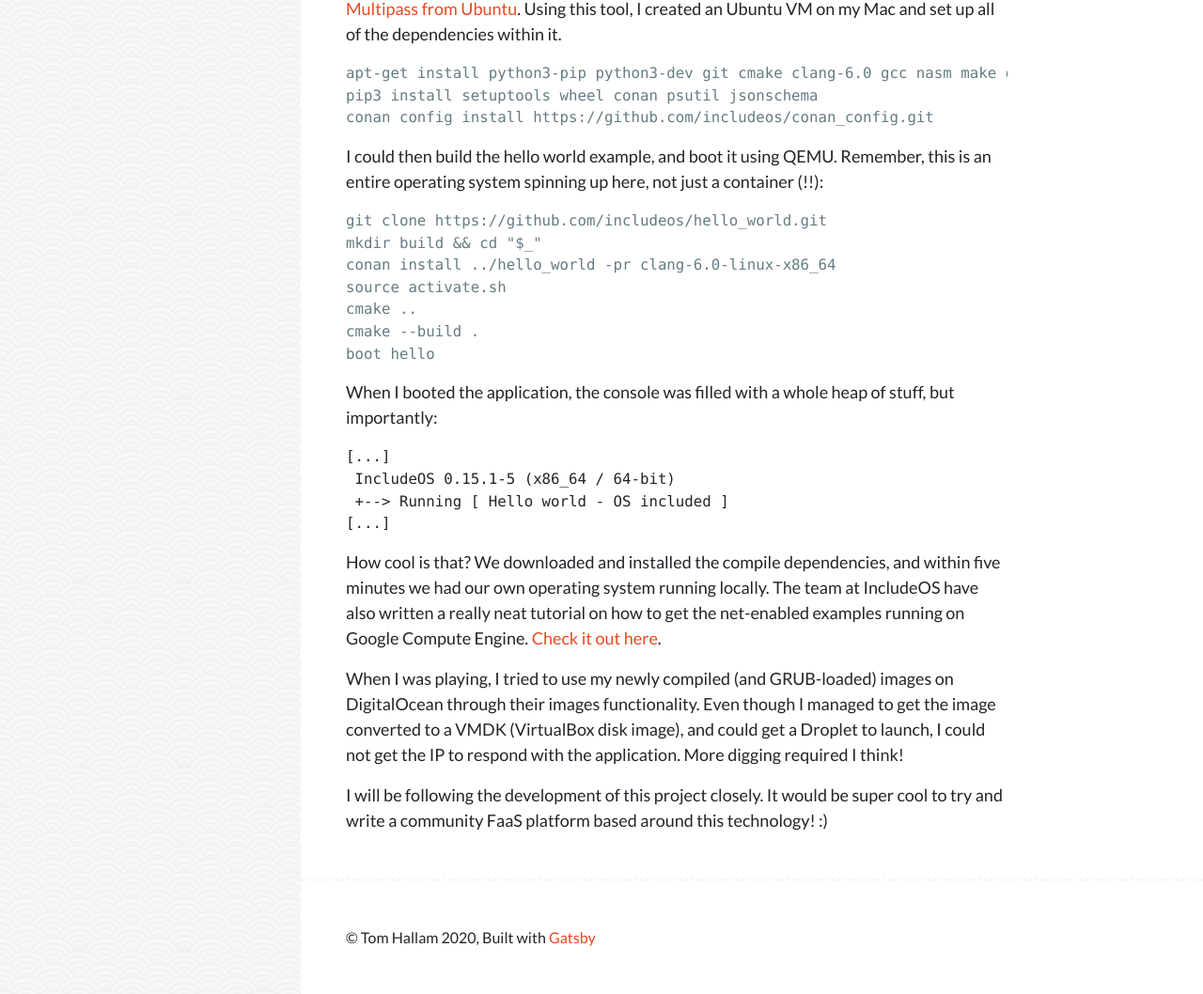
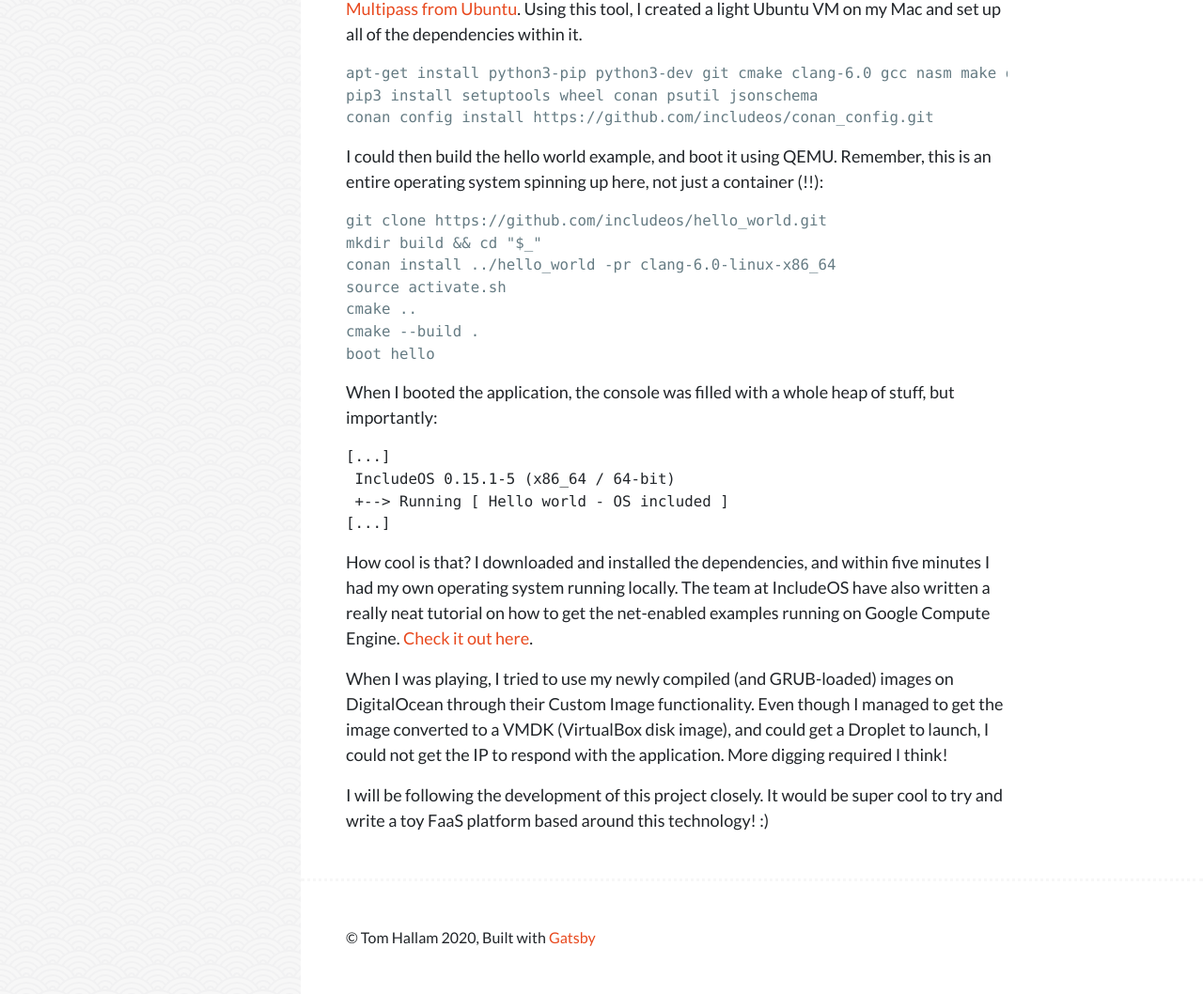
Before and after one commit to tomhallam/tomhallam.co.uk, a Gatsby site: page /blog/playing-with-includeos/ in a window 1280 px wide and 1559 px high. Shown: the part 501-1559 px from the top of the page at 94% size. Built offline with nearby package versions, Linux system fonts and the light colour scheme; Gatsby itself is replaced by a stand-in of ours; some packages are replaced by stand-ins of ours; code samples lack their colours.

Commit message:
fix: Reword the includeos blog post

````diff
--- a/src/content/blog/playing-with-includeos.md
+++ b/src/content/blog/playing-with-includeos.md
@@ -3,21 +3,21 @@
 date: "2020-03-13"
 ---
 
-I was recently made aware of IncludeOS, a cool project that allows developers to
-embed a tiny operating system into their applications, allowing them to be run
-without any interaction with a classic operating system like Linux or Windows.
+I was recently stumbled across IncludeOS, a cool project that allows developers
+to embed a tiny operating system into their applications, allowing them to be
+run without any interaction with a classic operating system like Linux or
+Windows.
 
 This is exciting as it allows the application to be run with the absolute bare
 minimum dependencies, ensuring a lightweight distributable image. According to
 the creators, applications can be booted in tens of milliseconds, and have a low
-memory footprint, which makes sense given the goals of the project. This puts
-this project in the same arena as AWS Lambda and other Function as a Service
-(FaaS) providers.
+memory footprint. This puts this project in the same arena as AWS Lambda and
+other Function as a Service (FaaS) providers.
 
 It takes a little bit of setting up, but I found my experience was made a fair
 bit easier with [Multipass from Ubuntu](https://multipass.run/). Using this
-tool, I created an Ubuntu VM on my Mac and set up all of the dependencies within
-it.
+tool, I created a light Ubuntu VM on my Mac and set up all of the dependencies
+within it.
 
 ```bash{promptUser: tom}{promptHost: multipass}
 apt-get install python3-pip python3-dev git cmake clang-6.0 gcc nasm make qemu
@@ -48,17 +48,17 @@
 [...]
 ```
 
-How cool is that? We downloaded and installed the compile dependencies, and
-within five minutes we had our own operating system running locally. The team at IncludeOS have
-also written a really neat tutorial on how to get the net-enabled examples
+How cool is that? I downloaded and installed the dependencies, and within five
+minutes I had my own operating system running locally. The team at IncludeOS
+have also written a really neat tutorial on how to get the net-enabled examples
 running on Google Compute Engine.
 [Check it out here](https://www.includeos.org/blog/2017/includeos-on-google-compute-engine.html).
 
 When I was playing, I tried to use my newly compiled (and GRUB-loaded) images on
-DigitalOcean through their images functionality. Even though I managed to get
-the image converted to a VMDK (VirtualBox disk image), and could get a Droplet
-to launch, I could not get the IP to respond with the application. More digging
-required I think!
+DigitalOcean through their Custom Image functionality. Even though I managed to
+get the image converted to a VMDK (VirtualBox disk image), and could get a
+Droplet to launch, I could not get the IP to respond with the application. More
+digging required I think!
 
 I will be following the development of this project closely. It would be super
-cool to try and write a community FaaS platform based around this technology! :)
+cool to try and write a toy FaaS platform based around this technology! :)
````
